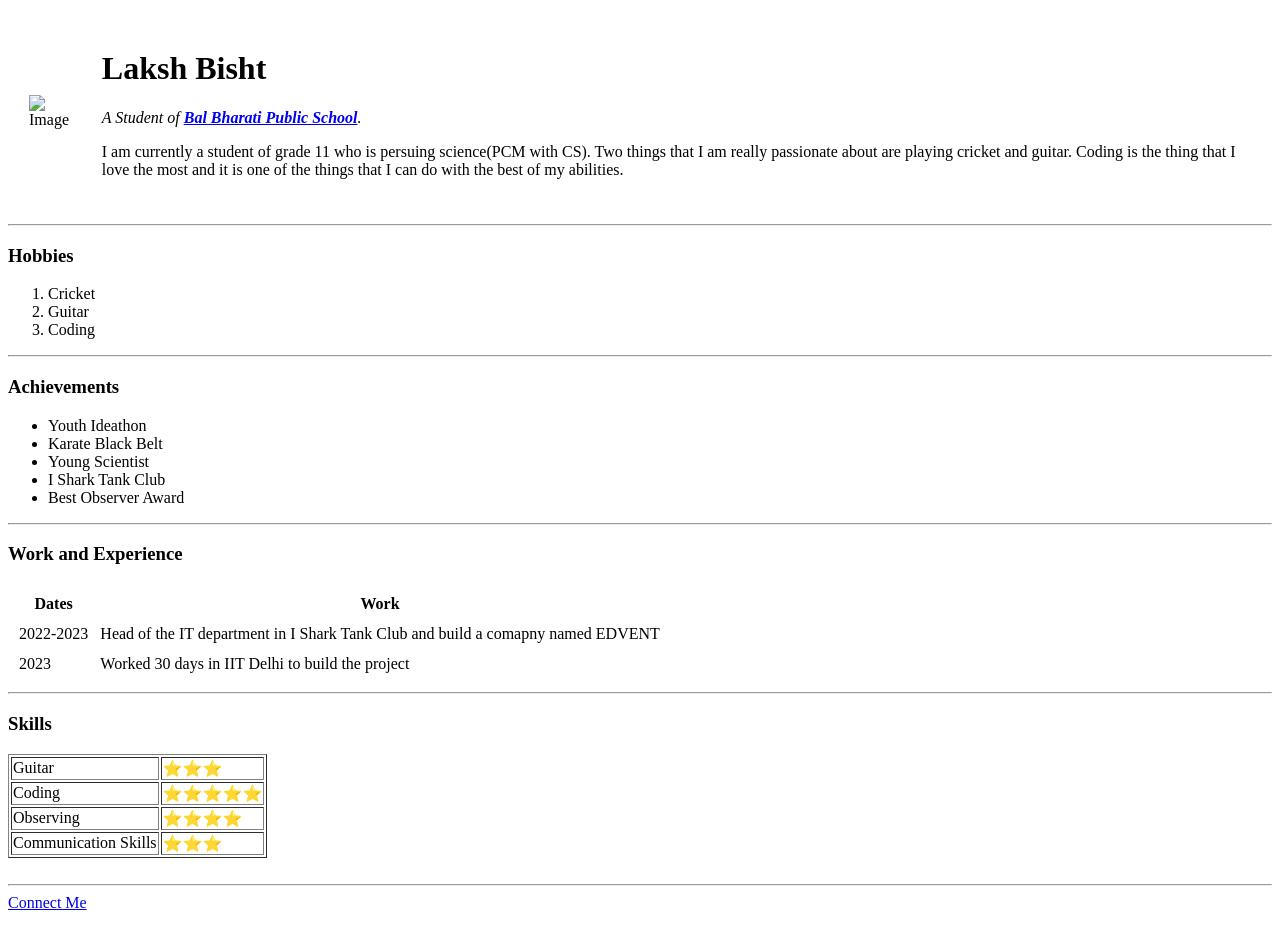
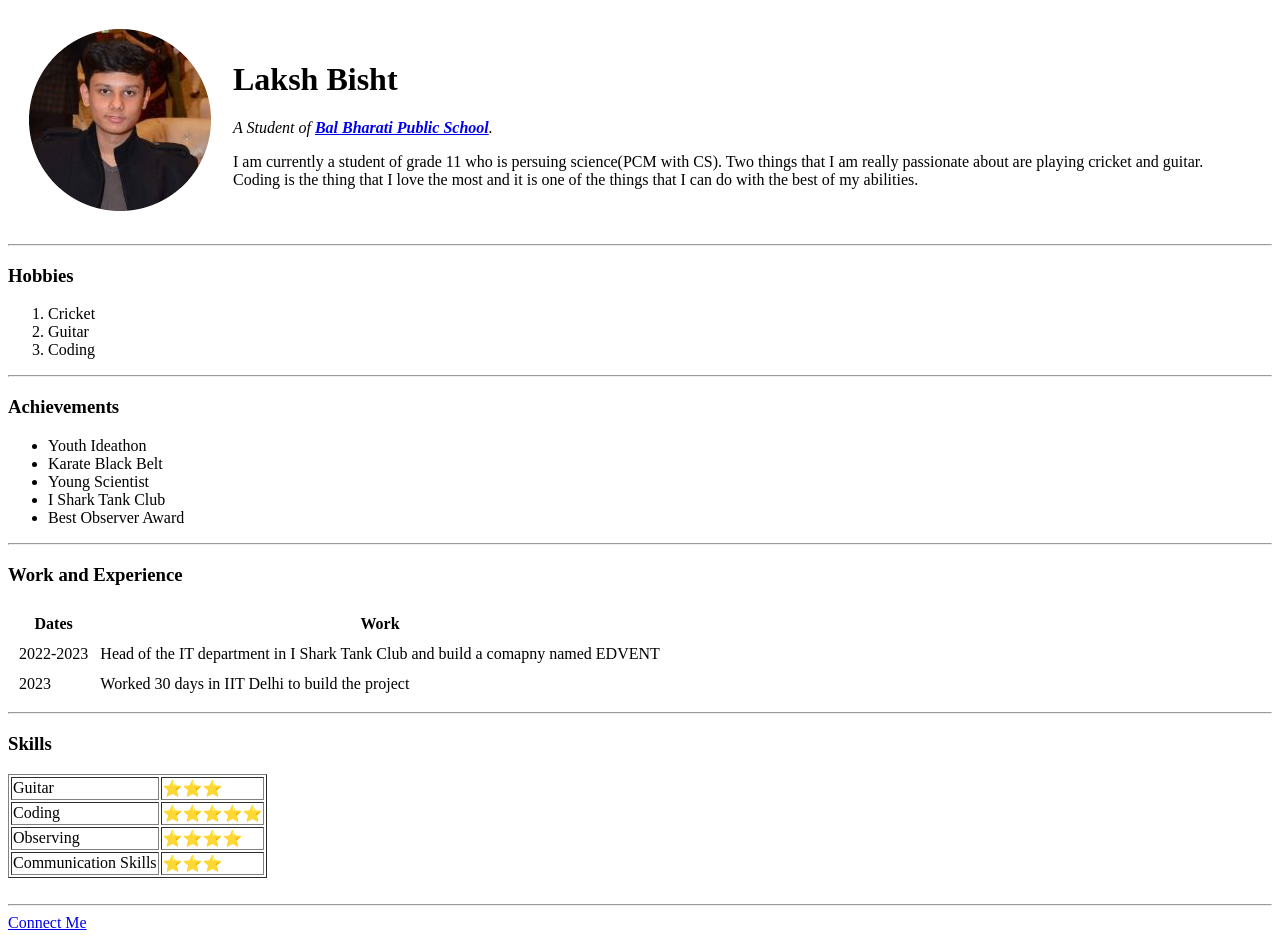
Before and after one commit to LakshBisht32/cv, a plain HTML site: page index.html in a window 1280 px wide. Drawn offline with Linux system fonts and the light colour scheme.

Commit message:
Add intial files

```diff
--- a/index.html
+++ b/index.html
@@ -7,7 +7,7 @@
   <body>
     <table cellspacing='20'>
       <tr>
-        <td><img src="C:\Users\laksh\Downloads\Laksh Photo_2-modified.png" alt="Image"></td>
+        <td><img src="Laksh Photo_2-modified.png" alt="Image"></td>
         <td><h1>Laksh Bisht</h1>
         <p><em>A Student of <strong> <a href="https://bbpsnoida.balbharati.org">Bal Bharati Public School</a></strong>.</em></p>
         <p>I am currently a student of grade 11 who is persuing science(PCM with CS). Two things that I am really passionate about are playing cricket and guitar. Coding is the thing that I love the most and it is one of the things that I can do with the best of my abilities.</p></td>
```
Also changed, not shown: Laksh Photo_2-modified.png (added).
